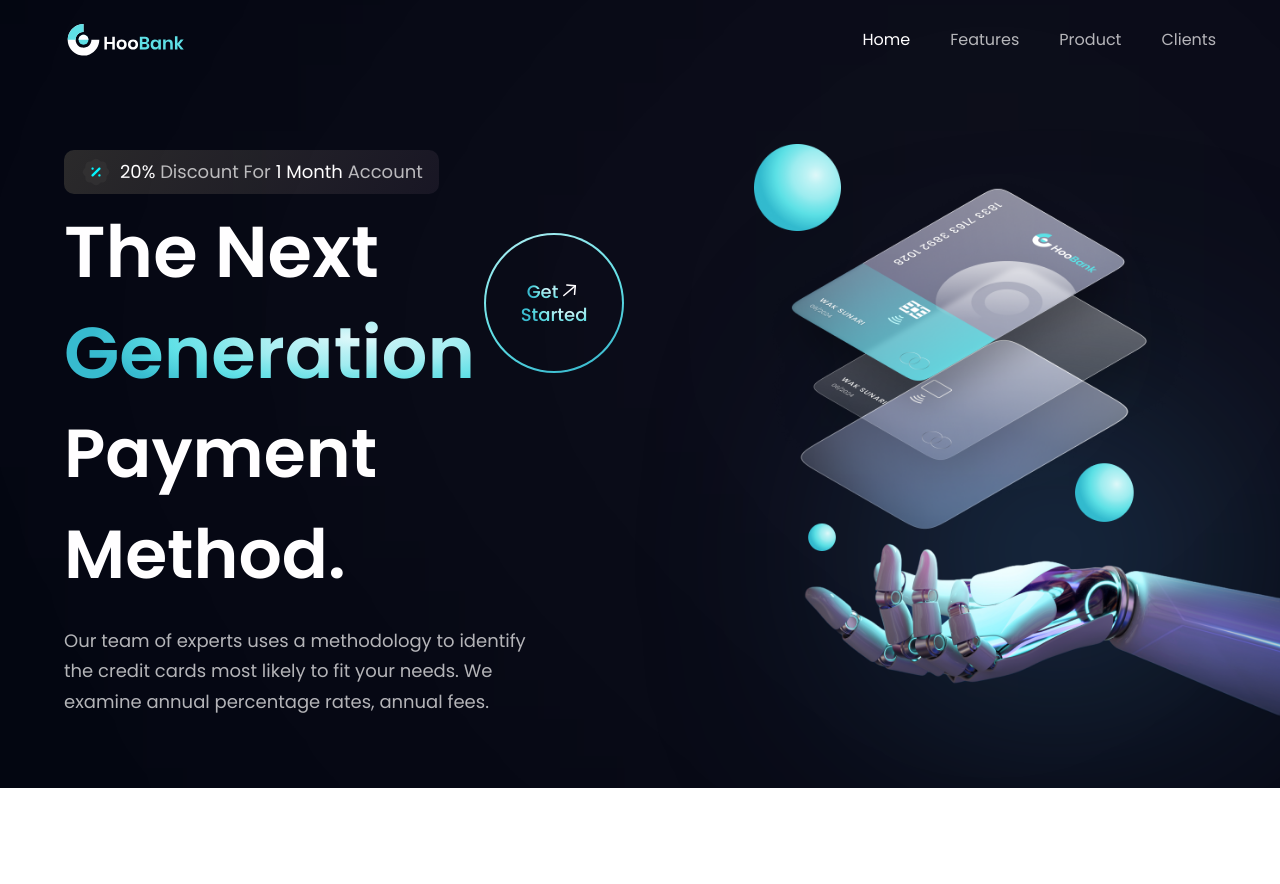
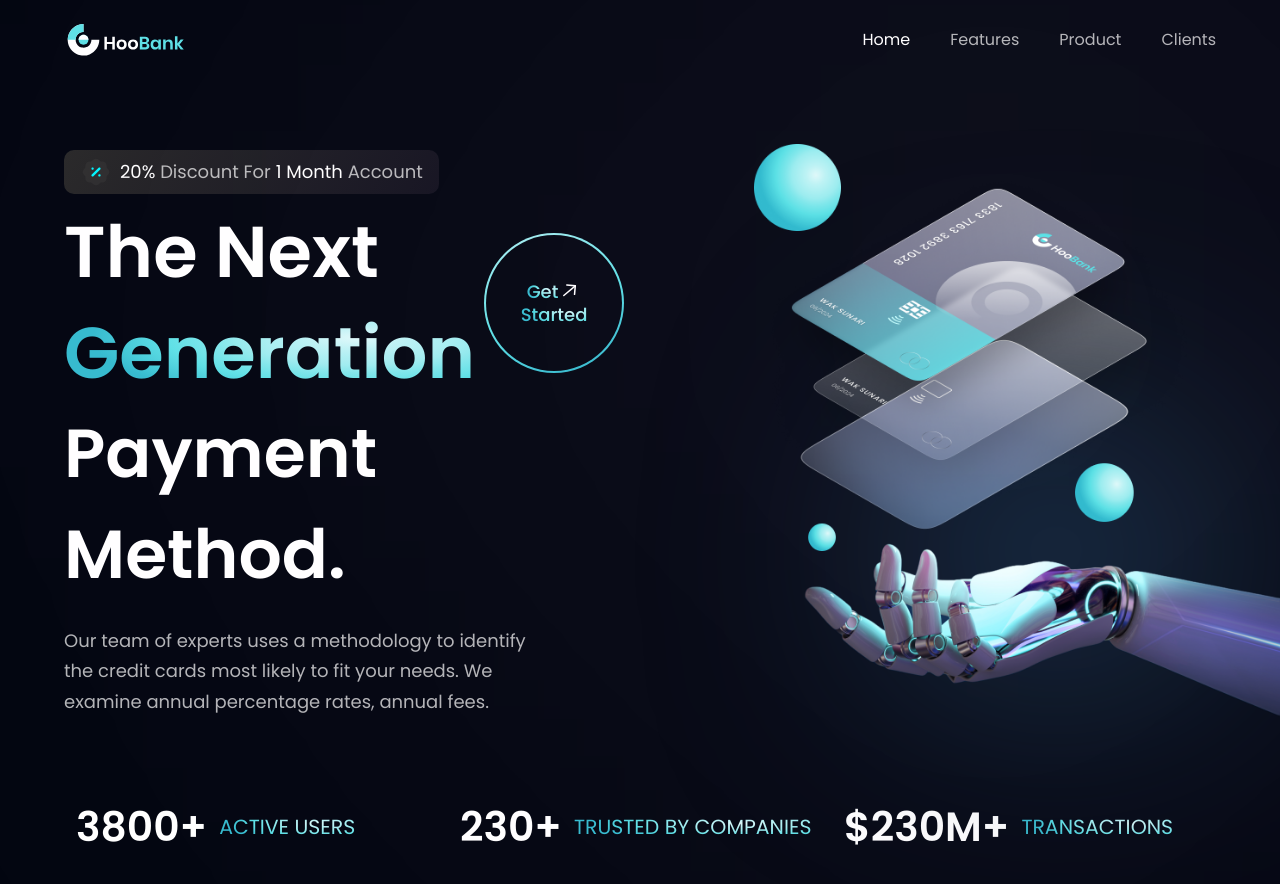
Before and after one commit to m6o4solutions/hoobank-web-project, a React (Vite) app: page / in a window 1280 px wide. Shown: the top 884 px of the page. Before the commit the page ends 800 px from the top, so only its background shows below. Built offline with nearby package versions, Linux system fonts and the light colour scheme.

Commit message:
feat: create statistics section. (#11)

```diff
--- a/src/components/Hero.jsx
+++ b/src/components/Hero.jsx
@@ -54,4 +54,5 @@ const Hero = () => {
 		/** hero section end */
 	);
 };
+
 export default Hero;
--- a/src/components/Navbar.jsx
+++ b/src/components/Navbar.jsx
@@ -56,4 +56,5 @@ const Navbar = () => {
 		/** navigation section end */
 	);
 };
+
 export default Navbar;
--- a/src/components/Statistics.jsx
+++ b/src/components/Statistics.jsx
@@ -1,6 +1,23 @@
-import React from 'react';
+import { stats } from '../constants';
+import styles from '../styles';
 
 const Statistics = () => {
-	return <div></div>;
+	return (
+		/** statistics section start */
+		<section className={`${styles.flexCenter} mb-6 flex-row flex-wrap sm:mb-20`}>
+			{stats.map((stat) => (
+				<div key={stat.id} className={`m-3 flex flex-1 flex-row items-center justify-start`}>
+					<h4 className="font-poppins text-[30.89px] font-semibold leading-[43.16px] text-white xs:text-[40.89px] xs:leading-[53.16px]">
+						{stat.value}
+					</h4>
+					<p className="text-gradient ml-3 font-poppins text-[15.45px] font-normal uppercase leading-[21.58px] xs:text-[20.45px] xs:leading-[26.58px]">
+						{stat.title}
+					</p>
+				</div>
+			))}
+		</section>
+		/** statistics section end */
+	);
 };
+
 export default Statistics;
--- a/src/constants/index.js
+++ b/src/constants/index.js
@@ -39,30 +39,26 @@ export const features = [
 		id: 'feature-1',
 		icon: star,
 		title: 'Rewards',
-		content:
-			'The best credit cards offer some tantalizing combinations of promotions and prizes',
+		content: 'The best credit cards offer some tantalizing combinations of promotions and prizes',
 	},
 	{
 		id: 'feature-2',
 		icon: shield,
 		title: '100% Secured',
-		content:
-			'We take proactive steps make sure your information and transactions are secure.',
+		content: 'We take proactive steps make sure your information and transactions are secure.',
 	},
 	{
 		id: 'feature-3',
 		icon: send,
 		title: 'Balance Transfer',
-		content:
-			'A balance transfer credit card can save you a lot of money in interest charges.',
+		content: 'A balance transfer credit card can save you a lot of money in interest charges.',
 	},
 ];
 
 export const feedback = [
 	{
 		id: 'feedback-1',
-		content:
-			'Money is only a tool. It will take you wherever you wish, but it will not replace you as the driver.',
+		content: 'Money is only a tool. It will take you wherever you wish, but it will not replace you as the driver.',
 		name: 'Herman Jensen',
 		title: 'Founder & Leader',
 		img: people01,
@@ -76,8 +72,7 @@ export const feedback = [
 	},
 	{
 		id: 'feedback-3',
-		content:
-			'It is usually people in the money business, finance, and international trade that are really rich.',
+		content: 'It is usually people in the money business, finance, and international trade that are really rich.',
 		name: 'Kenn Gallagher',
 		title: 'Founder & Leader',
 		img: people03,
@@ -87,17 +82,17 @@ export const feedback = [
 export const stats = [
 	{
 		id: 'stats-1',
-		title: 'User Active',
+		title: 'Active Users',
 		value: '3800+',
 	},
 	{
 		id: 'stats-2',
-		title: 'Trusted by Company',
+		title: 'Trusted by Companies',
 		value: '230+',
 	},
 	{
 		id: 'stats-3',
-		title: 'Transaction',
+		title: 'Transactions',
 		value: '$230M+',
 	},
 ];
```
